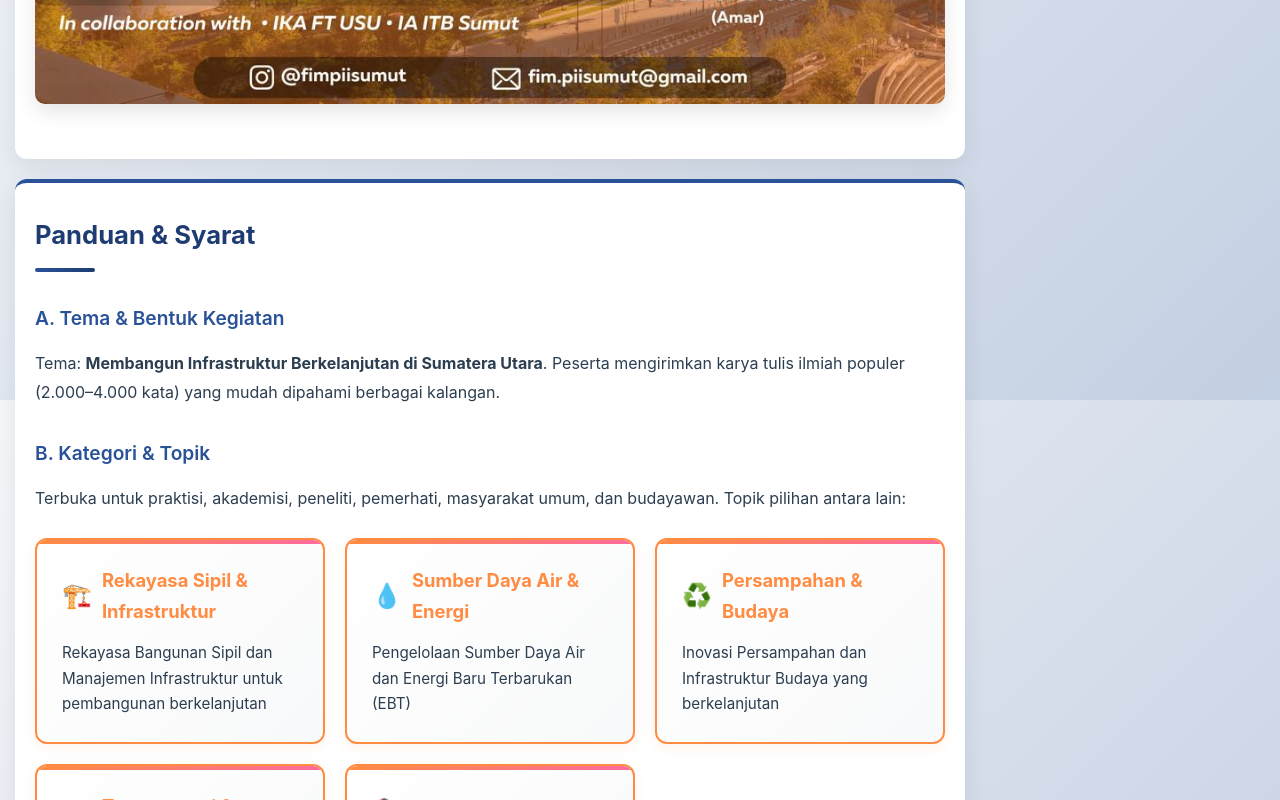
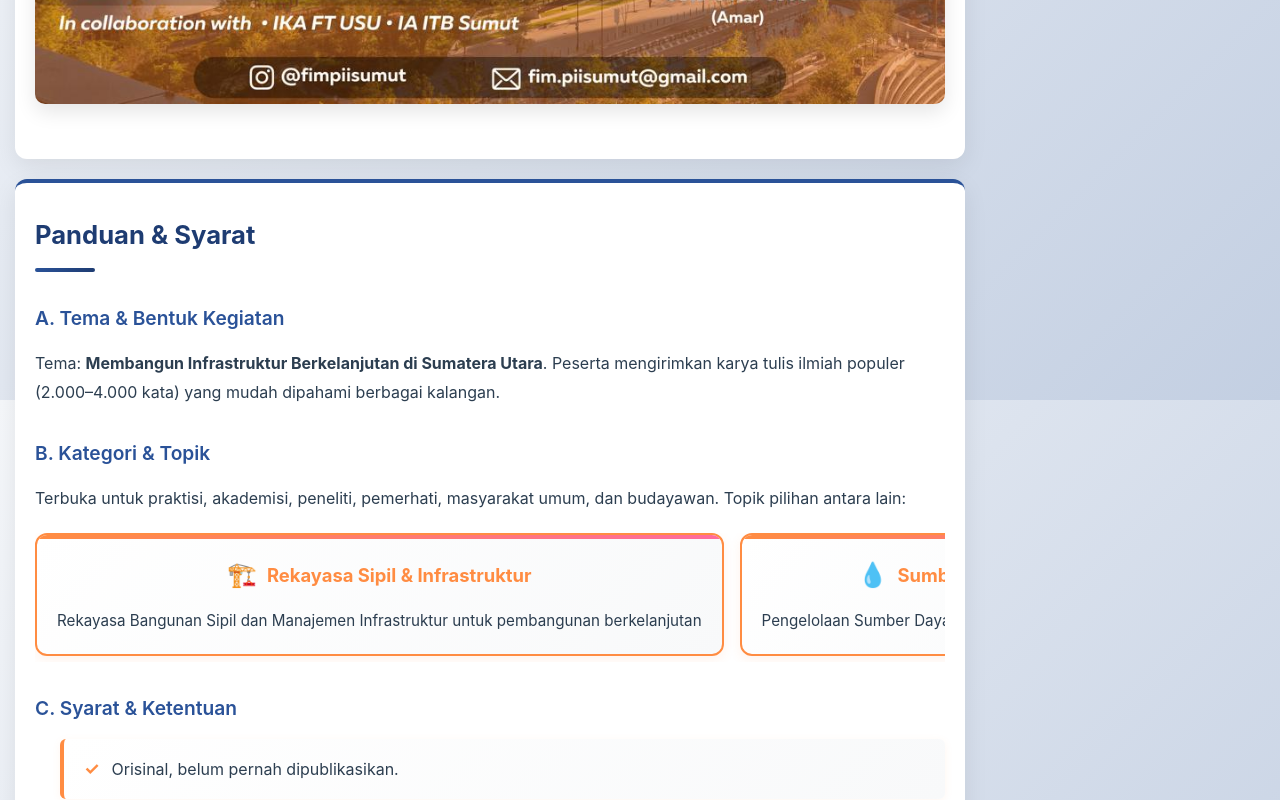
Before and after one commit to aperwiramulia/ajang-penulisan-buku-pii-sumut-2026, a plain HTML site: page docs/index.html in a window 1280 px wide. Shown: the part 2000-2800 px from the top of the page. Drawn offline with Linux system fonts and the light colour scheme.

Commit message:
Perbaiki layout judul & topic‑boxes: judul diperbesar, topic-box center, horizontal scroll

```diff
--- a/docs/css/styles.css
+++ b/docs/css/styles.css
@@ -49,12 +49,14 @@ header h1 {
 }
 
 header .subtitle {
-    font-size: 1.15rem;
-    font-weight: 300;
+    font-size: 1.8rem;
+    font-weight: 500;
     letter-spacing: 0.5px;
-    opacity: 0.95;
+    opacity: 0.98;
     position: relative;
     z-index: 1;
+    margin-top: 10px;
+    text-shadow: 2px 2px 4px rgba(0, 0, 0, 0.2);
 }
 
 /* Navigation */
@@ -418,17 +420,22 @@ hr {
 
 /* Topic & Prize Boxes */
 .topic-boxes, .prize-boxes {
-    display: grid;
-    grid-template-columns: repeat(auto-fit, minmax(280px, 1fr));
-    gap: 20px;
-    margin: 25px 0;
+    display: flex;
+    gap: 16px;
+    margin: 20px 0;
+    overflow-x: auto;
+    padding-bottom: 6px;
+    -webkit-overflow-scrolling: touch;
 }
 
 .topic-box, .prize-box {
     background: linear-gradient(135deg, #fff 0%, #f8f9fa 100%);
     border: 2px solid #ff8c42;
     border-radius: 12px;
-    padding: 25px;
+    padding: 20px;
+    min-width: 240px;
+    flex: 0 0 auto;
+    text-align: center;
     transition: all 0.3s ease;
     box-shadow: 0 4px 12px rgba(255, 140, 66, 0.1);
     position: relative;
@@ -458,6 +465,7 @@ hr {
     margin-bottom: 12px;
     display: flex;
     align-items: center;
+    justify-content: center;
     gap: 10px;
 }
 
@@ -465,7 +473,8 @@ hr {
     color: #2c3e50;
     font-size: 0.95rem;
     line-height: 1.7;
-    margin: 0;
+    margin: 0 auto;
+    text-align: center;
 }
 
 .topic-icon, .prize-icon {
```
